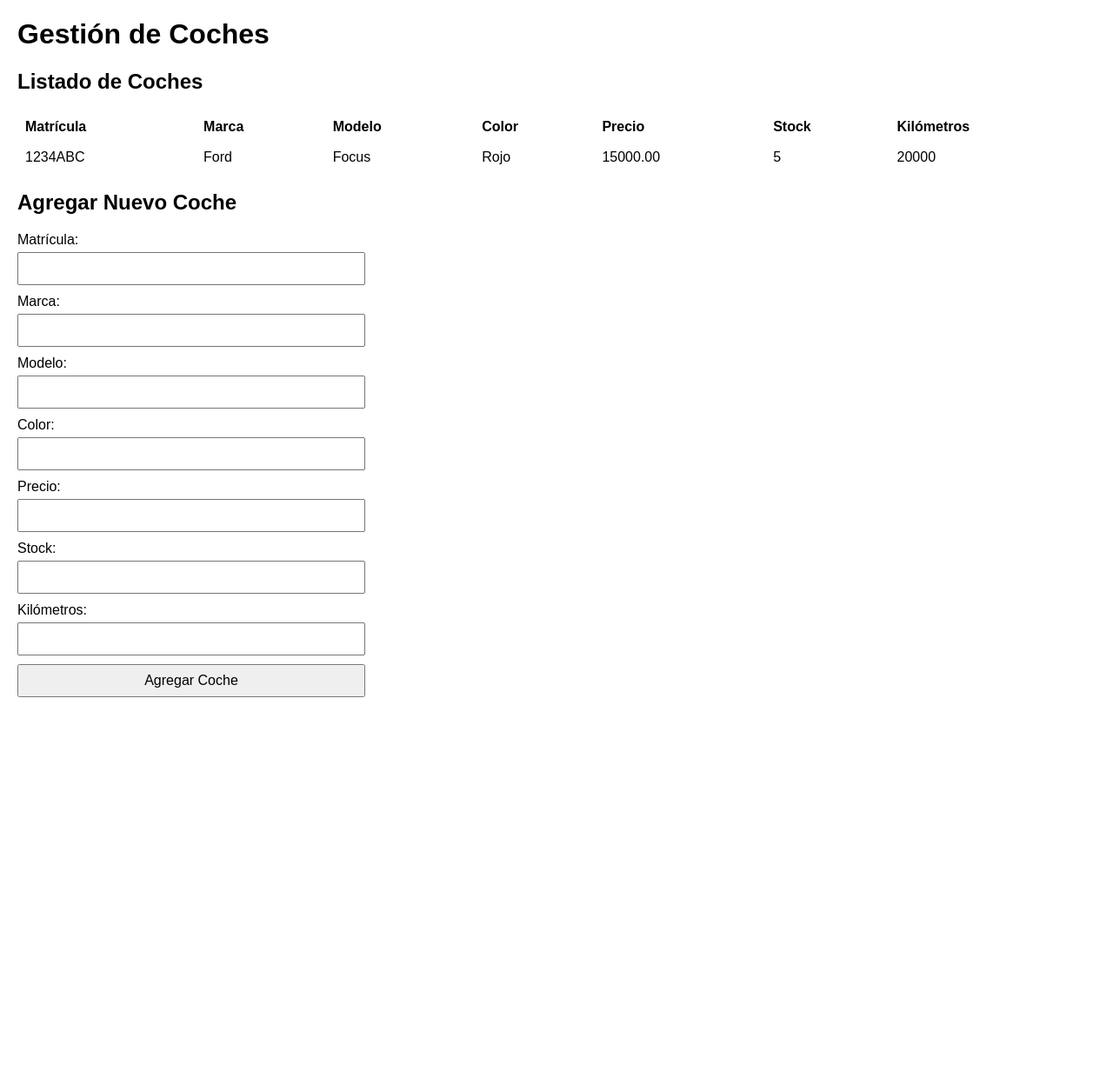
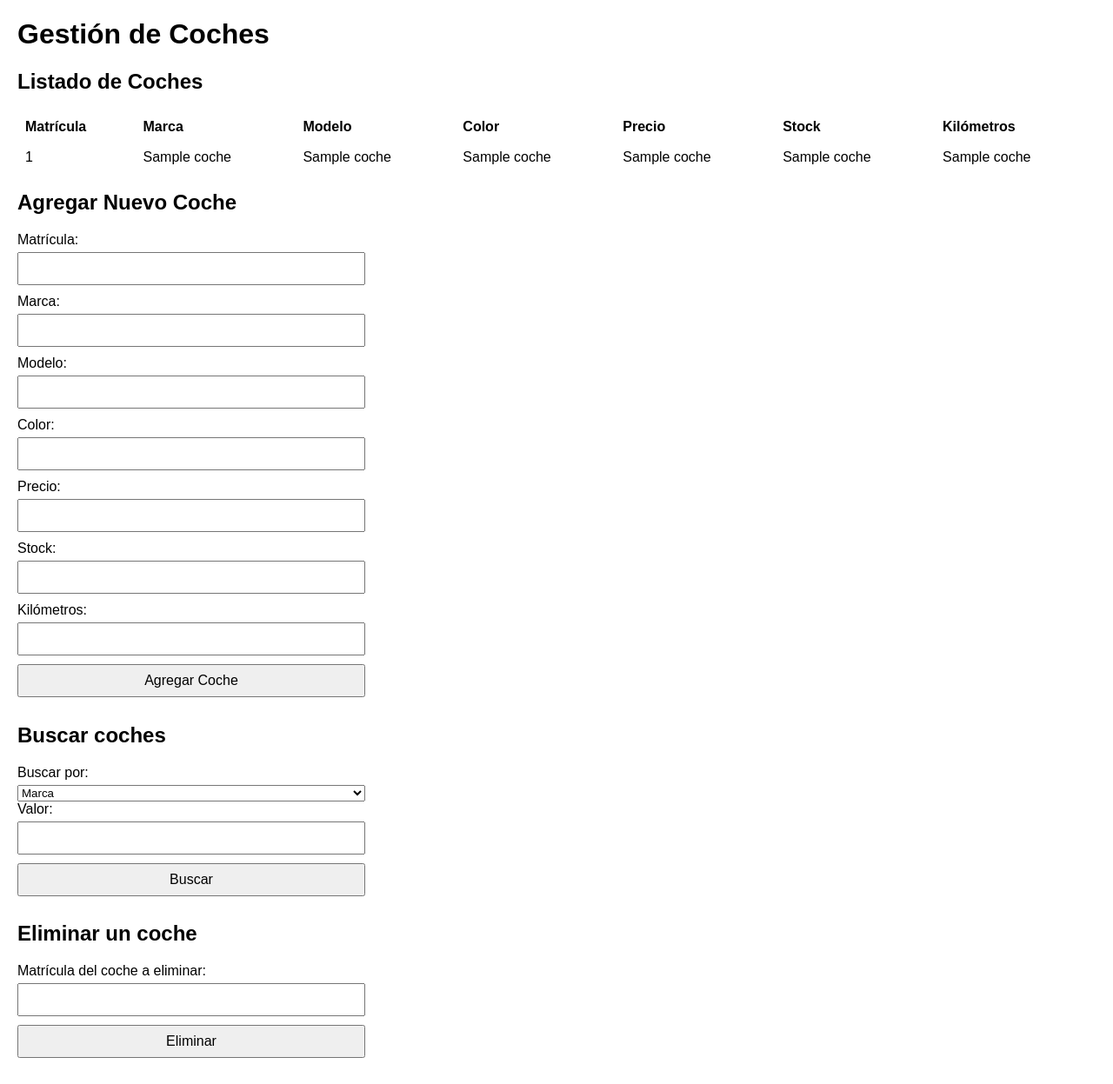
Before and after one commit to Prograiso/ED-_PRACTICA_API_3eva, a Flask app: template templates/inicio.html in a window 1280 px wide. Shown: the whole page at 87% size. Before the commit the page ends 802 px from the top, so only its background shows below. Run offline with Flask 3, Linux system fonts and the light colour scheme; the template is opened without the code that fills it: most values are stand-ins (such as "Sample title", 1, 10 or a date in 2020); parts of the project's set-up code (start-up, migrations or seed data) failed here and were passed over.

Commit message:
modificacion html, metodos render_template, creación de endpoints borrar,buscar, añadir

```diff
--- a/main.py
+++ b/main.py
@@ -14,3 +14,43 @@ application.config["CORS_HEADERS"] = "Content-Type"
 @application.route("/inicio", methods=["GET"])
 def inicio():
     return render_template("inicio.html")
+
+#conexion a la base de datos
+
+@application.route("/conexion", methods=["GET"])
+def devolver_coches():
+    conexion = SQLiteConnection("baseDeDatos.db")
+    coche = conexion.execute_query("SELECT * FROM coche")
+    return coche
+
+#eliminar coche de la db
+@application.route("borrar", methods=["POST"])
+def borrar_coche():
+    matricula = request.form.get("matricula")
+    if not matricula:
+        return render_template("inicio.html", error="Debes proporcionar una matrícula")
+
+    conexion = SQLiteConnection("baseDeDatos.db")
+    query = "DELETE FROM coche WHERE matricula = ?"
+    try:
+        conexion.execute_query(query, (matricula,))
+        mensaje = f"Coche con matrícula {matricula} eliminado correctamente"
+        return render_template("inicio.html", mensaje=mensaje)
+    except Exception as e:
+        return render_template("inicio.html", error=str(e))
+
+#buscar coche en la db
+@application.route("/buscar", methods=["POST"])
+def buscar_coches():
+    parametro = request.form.get("parametro")
+    valor = request.form.get("valor")
+    if not parametro or not valor:
+        return render_template("inicio.html", error="Faltan parámetros de búsqueda", coches=[])
+
+    conexion = SQLiteConnection("baseDeDatos.db")
+    query = f"SELECT * FROM coche WHERE {parametro} LIKE ?"
+    try:
+        coches = conexion.execute_query(query, (f"%{valor}%",))
+        return render_template("inicio.html", coches=coches)
+    except Exception as e:
+        return render_template("inicio.html", error=str(e), coches=[])
--- a/templates/inicio.html
+++ b/templates/inicio.html
@@ -56,16 +56,17 @@
             </tr>
         </thead>
         <tbody>
-
+            {% for coche in coches %} <!--Se usa este bucle para iterar sobre cada fila de la tabla. Luego, accedemos a cada columna de la fila usando índices, esto genera una linea en la tabla html para cada coche-->
             <tr>
-                <td>1234ABC</td>
-                <td>Ford</td>
-                <td>Focus</td>
-                <td>Rojo</td>
-                <td>15000.00</td>
-                <td>5</td>
-                <td>20000</td>
+                <td>{{ coche[0] }}</td>
+                <td>{{ coche[1] }}</td>
+                <td>{{ coche[2] }}</td>
+                <td>{{ coche[3] }}</td>
+                <td>{{ coche[4] }}</td>
+                <td>{{ coche[5] }}</td>
+                <td>{{ coche[6] }}</td>
             </tr>
+            {% endfor %}
         </tbody>
     </table>
 
@@ -94,5 +95,30 @@
 
         <button type="submit">Agregar Coche</button>
     </form>
+
+    <h2>Buscar coches</h2>
+
+
+        <form method="POST" action="/buscar">
+            <label for="parametro">Buscar por:</label>
+            <select id="parametro" name="parametro" required>
+                <option value="marca">Marca</option>
+                <option value="modelo">Modelo</option>
+                <option value="color">Color</option>
+            </select>
+
+            <label for="valor">Valor:</label>
+            <input type="text" id="valor" name="valor" required>
+
+            <button type="submit">Buscar</button>
+        </form>
+
+    <h2>Eliminar un coche</h2>
+
+        <form method="POST" action="/borrar">
+            <label for="matricula">Matrícula del coche a eliminar:</label>
+            <input type="text" id="matricula" name="matricula" required>
+            <button type="submit">Eliminar</button>
+        </form>
 </body>
 </html>
```
